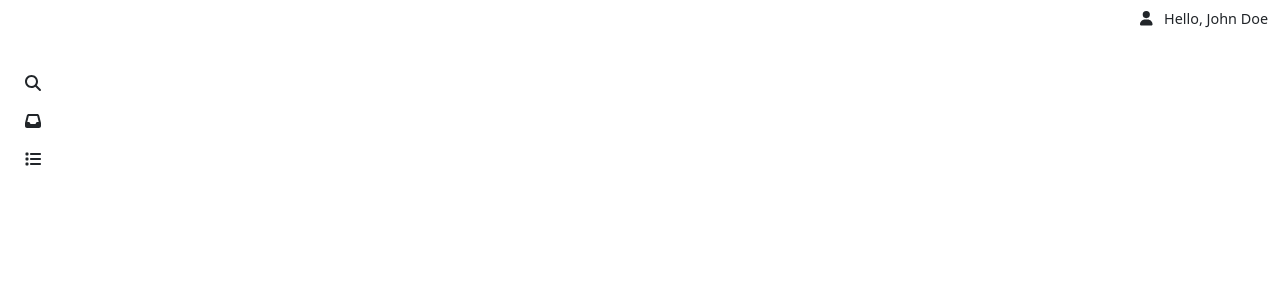
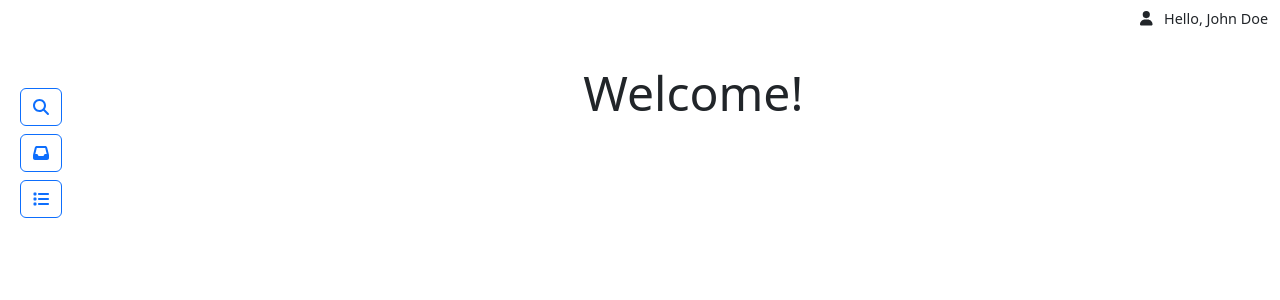
Before and after one commit to arozwalak/angular-portal, an Angular app: page / in a window 1280 px wide. Shown: the top 300 px of the page. Built offline with nearby package versions, Linux system fonts and the light colour scheme.

Commit message:
added HomeComponent, InboxComponent and set routing

```diff
--- a/src/app/app.routes.ts
+++ b/src/app/app.routes.ts
@@ -1,3 +1,14 @@
 import { Routes } from '@angular/router';
+import { HomeComponent } from './domains/home/home.component';
+import { InboxComponent } from './domains/inbox/inbox.component';
 
-export const routes: Routes = [];
+export const routes: Routes = [
+  {
+    path: '',
+    component: HomeComponent,
+  },
+  {
+    path: 'inbox',
+    component: InboxComponent,
+  },
+];
--- /dev/null
+++ b/src/app/domains/home/home.component.html
@@ -0,0 +1,3 @@
+<div class="d-flex justify-content-center align-items-center display-5">
+    Welcome!
+</div>
--- /dev/null
+++ b/src/app/domains/inbox/inbox.component.html
@@ -0,0 +1,2 @@
+<app-filters></app-filters>
+<p>inbox works!</p>
--- a/src/app/domains/shared/ui-common/sidebar/sidebar.component.html
+++ b/src/app/domains/shared/ui-common/sidebar/sidebar.component.html
@@ -1,12 +1,16 @@
+<div class="mt-4 px-2">
+    <button class="btn btn-outline-primary mb-2">
+        <fa-icon [icon]="faMagnifyingGlass"></fa-icon>
+    </button>
 
-<button class="btn bt-lg">
-    <fa-icon [icon]="faMagnifyingGlass"></fa-icon>
-</button>
+    <a class="btn btn-outline-primary mb-2"
+       routerLink="/inbox"
+       routerLinkActive="activebutton"
+       ariaCurrentWhenActive="page">
+        <fa-icon [icon]="faInbox"></fa-icon>
+    </a>
 
-<button class="btn bt-lg">
-    <fa-icon [icon]="faInbox"></fa-icon>
-</button>
-
-<button class="btn bt-lg">
-    <fa-icon [icon]="faList"></fa-icon>
-</button>
+    <a class="btn btn-outline-primary">
+        <fa-icon [icon]="faList"></fa-icon>
+    </a>
+</div>
--- a/src/app/domains/shared/ui-common/sidebar/sidebar.component.ts
+++ b/src/app/domains/shared/ui-common/sidebar/sidebar.component.ts
@@ -1,4 +1,5 @@
 import { Component } from '@angular/core';
+import { RouterLink, RouterLinkActive } from '@angular/router';
 import { FontAwesomeModule } from '@fortawesome/angular-fontawesome';
 import {
   faMagnifyingGlass,
@@ -8,7 +9,7 @@ import {
 
 @Component({
   selector: 'app-sidebar',
-  imports: [FontAwesomeModule],
+  imports: [RouterLink, RouterLinkActive, FontAwesomeModule],
   templateUrl: './sidebar.component.html',
   styleUrl: './sidebar.component.scss',
 })
```
Also changed, not shown: src/app/domains/home/home.component.ts (added, +9 -0 lines), src/app/domains/inbox/inbox.component.ts (added, +10 -0 lines), src/app/domains/home/home.component.scss (added), src/app/domains/inbox/inbox.component.scss (added), 2 other files (tests, documents, lock files or other folders).
